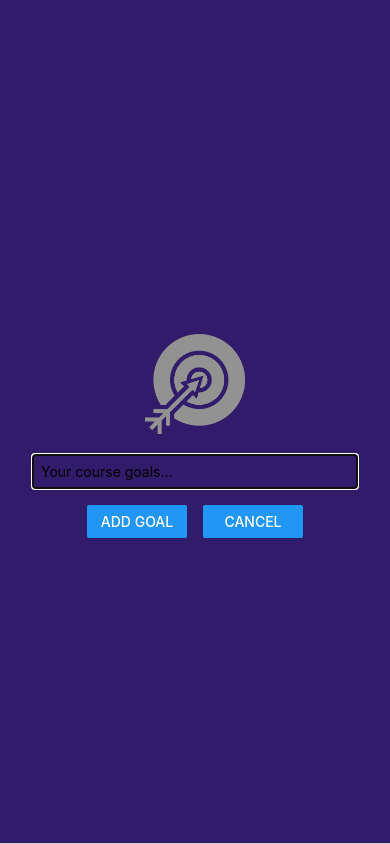
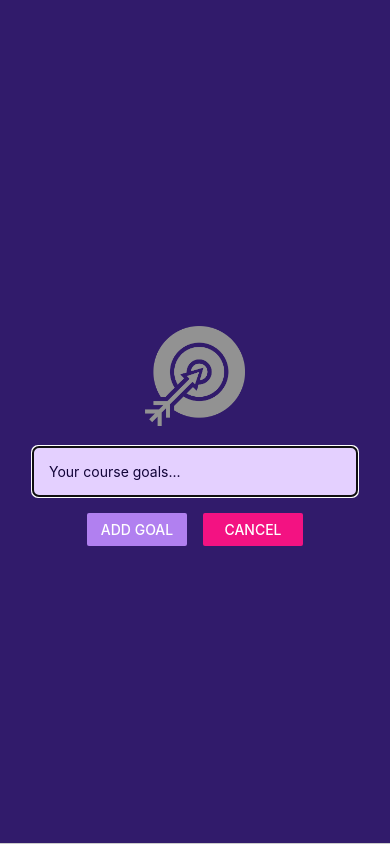
Before and after one commit to xanasa14/ToDoList, a React Native app: screen / in a window 390 px wide. Both pictures are taken after a click on the button "ADD NEW GOAL". Built offline with nearby package versions, Linux system fonts and the light colour scheme.

Commit message:
adding colors and fonts

```diff
--- a/App.js
+++ b/App.js
@@ -70,9 +70,10 @@
   appContainer: {
     flex:1,
     paddingTop : 50,
-    paddingHorizontal: 16
+    paddingHorizontal: 16,
+    backgroundColor:'#1e085a'
   },
   goalsContainer: {
-    flex: 3,
+    flex: 5,
   },
 });
--- a/components/GoalInput.js
+++ b/components/GoalInput.js
@@ -26,10 +26,10 @@
                 />
                 <View style={styles.buttonContainer}>
                     <View style={styles.button}>
-                      <Button title="Add Goal" onPress={addGoalHandler}/>
+                      <Button title="Add Goal" onPress={addGoalHandler} color ="#b180f0"/>
                     </View>
                     <View style={styles.button}>
-                        <Button title="Cancel" onPress={props.onCancel}/>
+                        <Button title="Cancel" onPress={props.onCancel} color ="#f31282" />
                     </View>
 
                 </View>
@@ -54,9 +54,12 @@
       },
       textInputContainer: {
         borderWidth: 1,
-        borderColor: '#cccccc',
+        borderColor: '#e4d0ff',
+        backgroundColor:'#e4d0ff',
+        color:'#120438' ,
+        borderRadius:6,
         width: '100%',
-        padding: 8
+        padding: 16
       },
       buttonContainer:{
         marginTop: 16,
```
